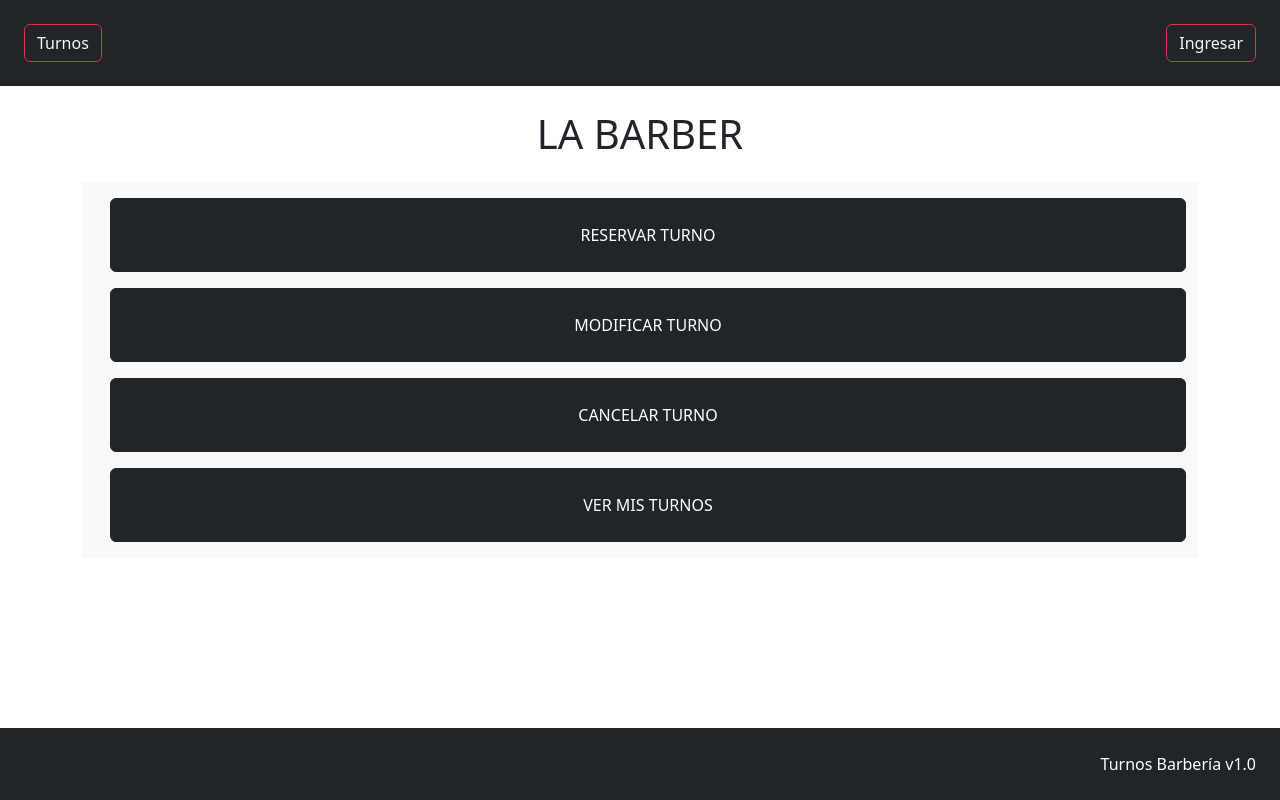
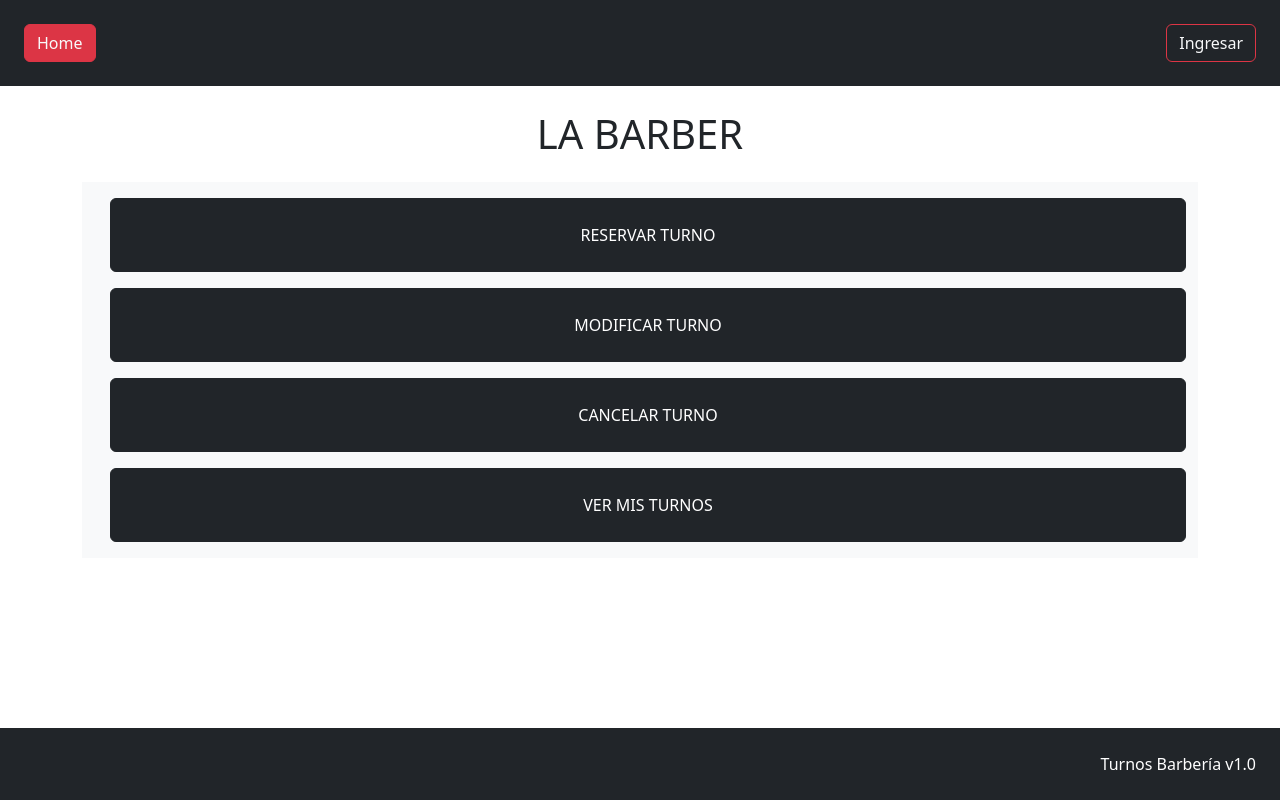
Before and after one commit to makzzer/barber-react, a React (Vite) app: page / in a window 1280 px wide. Built offline with nearby package versions, Linux system fonts and the light colour scheme.

Commit message:
mejorado nav con home

```diff
--- a/src/components/Navbar.jsx
+++ b/src/components/Navbar.jsx
@@ -4,8 +4,15 @@ const Navbar = () => {
   return (
     <>
       <div className="container-fluid d-flex navbar-dark navbar bg-dark p-4 ">
-        <NavLink className="btn btn-outline-danger text-light" to="/turnos"> Turnos </NavLink>
-        <NavLink className="btn btn-outline-danger text-light" to="/ingresar"> Ingresar </NavLink>
+        <NavLink className="btn btn-outline-danger text-light" to="/">
+          {" "}
+          Home{" "}
+        </NavLink>
+        {/** <NavLink className="btn btn-outline-danger text-light" to="/turnos"> Turnos </NavLink>*/}
+        <NavLink className="btn btn-outline-danger text-light" to="/ingresar">
+          {" "}
+          Ingresar{" "}
+        </NavLink>
       </div>
     </>
   );
```
